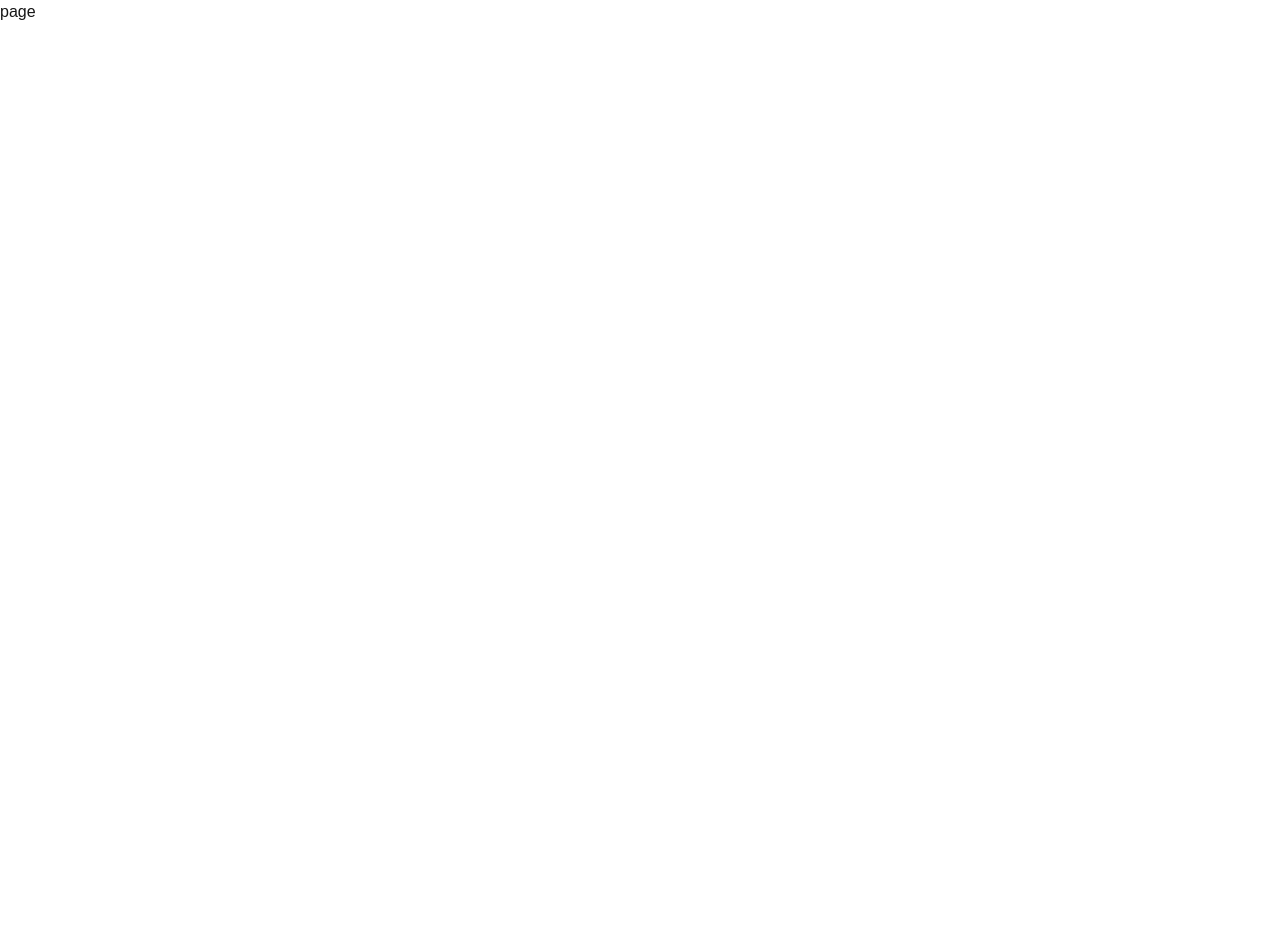
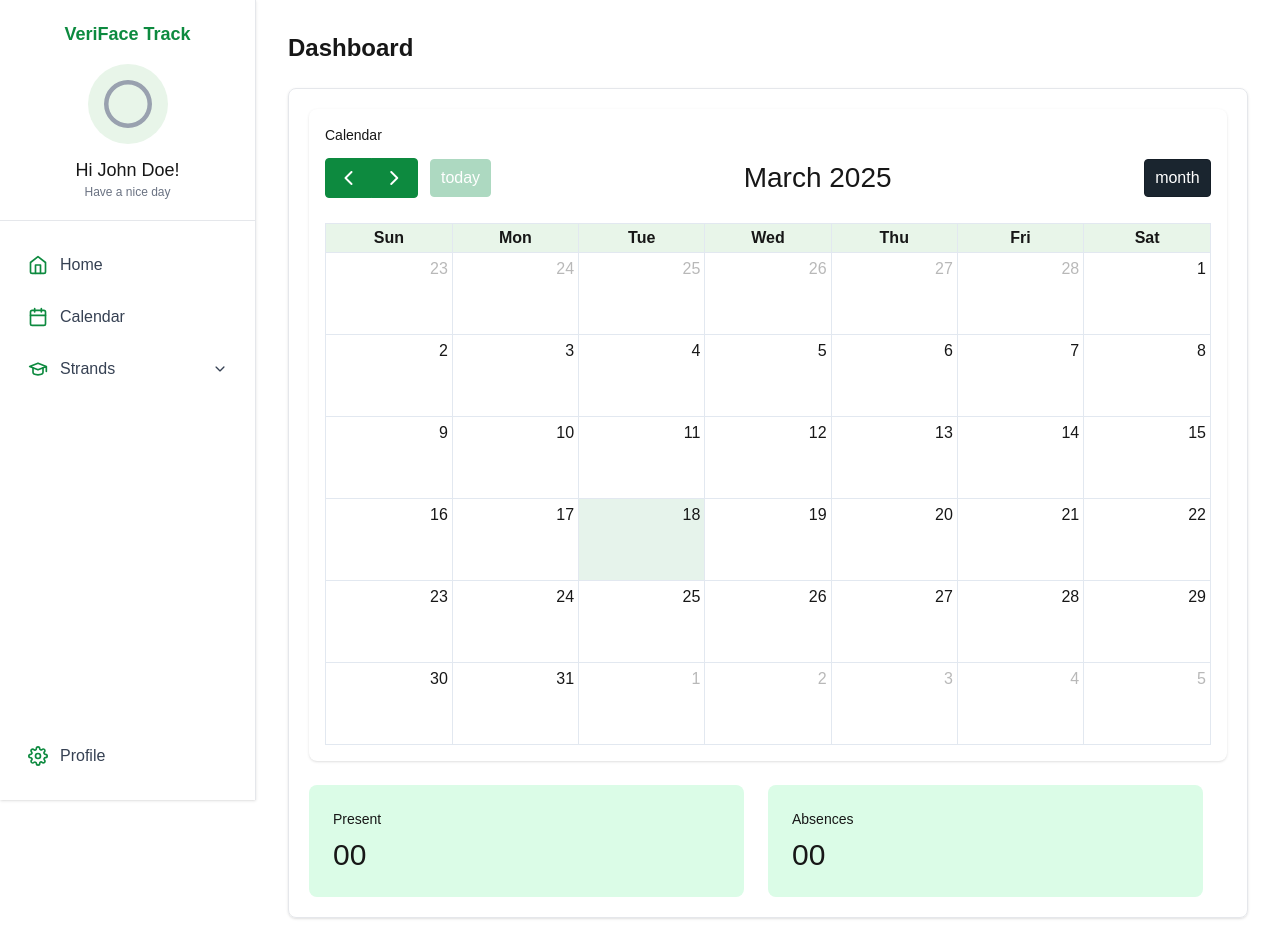
Before and after one commit to Meedux/veriface-track, a Next.js app: page /calendar in a window 1280 px wide. Shown: the top 952 px of the page. Before the commit the page ends 800 px from the top, so only its background shows below. Built offline with nearby package versions, Linux system fonts and the light colour scheme.

Commit message:
Calendar page

```diff
--- a/app/calendar/page.js
+++ b/app/calendar/page.js
@@ -1,9 +1,45 @@
-import React from 'react'
+import Calendar from "@/component/Calendar";
+import Sidebar from "@/component/Sidebar";
+import React from "react";
+import { CgProfile } from "react-icons/cg";
+import { FiBell, FiMail } from "react-icons/fi";
 
-const page = () => {
+const CalendarPage = () => {
   return (
-    <div>page</div>
-  )
-}
+    <>
+      <div className="min-h-screen bg-base text-text grid grid-cols-[auto_1fr]">
+        <Sidebar />
+        {/* Main Content */}
+        <div className="flex-1 p-8 overflow-auto">
+          <header className="flex justify-between items-center mb-6">
+            <h1 className="text-2xl font-bold">Dashboard</h1>
+            {/* <div className="flex items-center space-x-4">
+              <FiMail className="text-2xl cursor-pointer hover:text-[#0D8A3F] transition-colors" />
+              <FiBell className="text-2xl cursor-pointer hover:text-[#0D8A3F] transition-colors" />
+              <CgProfile className="text-2xl cursor-pointer hover:text-[#0D8A3F] transition-colors" />
+            </div> */}
+          </header>
 
-export default page
+          <div className="grid grid-cols-1 md:grid-cols-2 gap-6 mb-6 border border-gray-200 p-5 rounded-lg shadow-sm">
+            {/* CALENDAR */}
+            <div className="col-span-3 bg-white p-4 rounded-lg shadow-sm">
+              <span className="text-sm font-medium block mb-3">Calendar</span>
+              <Calendar />
+            </div>
+            <div className="bg-green-100 p-6 rounded-lg">
+              <h3 className="text-sm font-medium mb-2">Present</h3>
+              <p className="text-3xl font-light">00</p>
+            </div>
+
+            <div className="bg-green-100 p-6 rounded-lg">
+              <h3 className="text-sm font-medium mb-2">Absences</h3>
+              <p className="text-3xl font-light">00</p>
+            </div>
+          </div>
+        </div>
+      </div>
+    </>
+  );
+};
+
+export default CalendarPage;
--- a/app/dashboard/page.js
+++ b/app/dashboard/page.js
@@ -50,11 +50,11 @@ const Dashboard = () => {
       <div className="flex-1 p-8 overflow-auto">
         <header className="flex justify-between items-center mb-6">
           <h1 className="text-2xl font-bold">Dashboard</h1>
-          <div className="flex items-center space-x-4">
+          {/* <div className="flex items-center space-x-4">
             <FiMail className="text-2xl cursor-pointer hover:text-[#0D8A3F] transition-colors" />
             <FiBell className="text-2xl cursor-pointer hover:text-[#0D8A3F] transition-colors" />
             <CgProfile className="text-2xl cursor-pointer hover:text-[#0D8A3F] transition-colors" />
-          </div>
+          </div> */}
         </header>
 
         <div className="grid grid-cols-1 md:grid-cols-3 gap-6 mb-6 border border-gray-200 p-5 rounded-lg shadow-sm">
```
